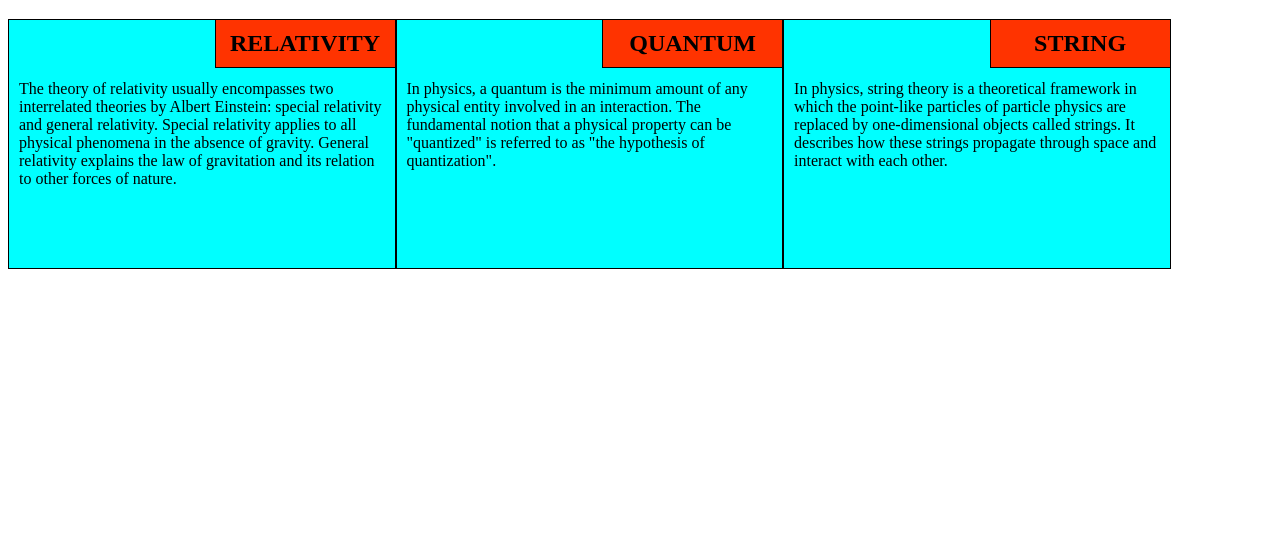
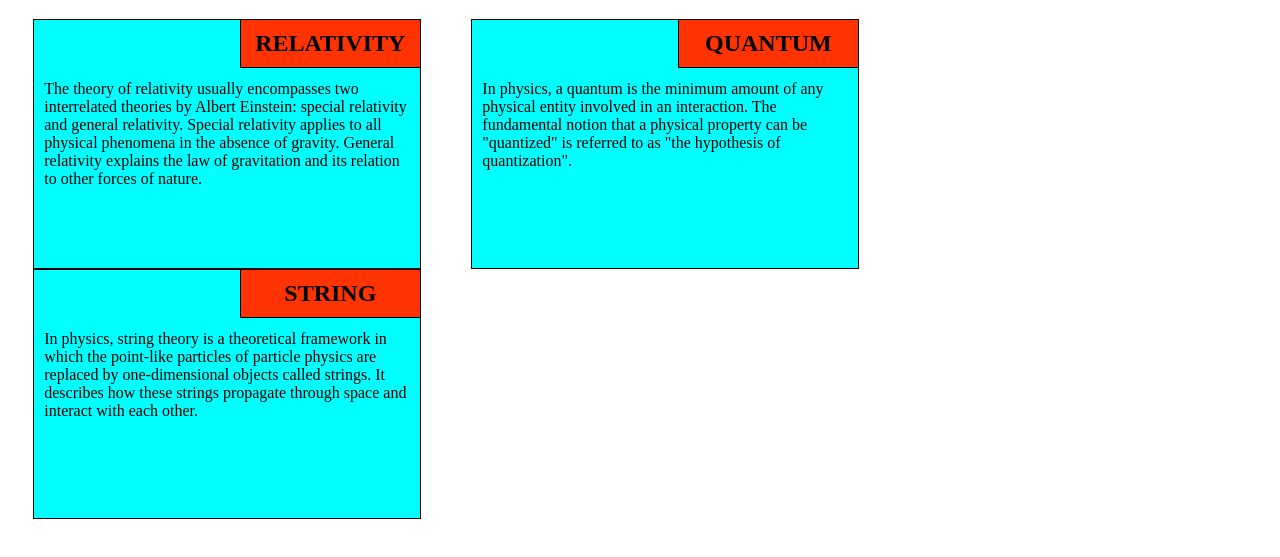
Before and after one commit to Shlokladdha/coursera, a plain HTML site: page week2/index.html in a window 1280 px wide. Shown: the part 61-618 px from the top of the page. Drawn offline with Linux system fonts and the light colour scheme.

Commit message:
Update style.css

```diff
--- a/week2/style.css
+++ b/week2/style.css
@@ -11,22 +11,12 @@ div.theories{
 h1{
   text-align:center;
 }
-div.relativity, div.quantum, div.string{
-  margin:0px;
+div.relativity, div.quantum,div.string{
   background-color: #00FFFF;
   border:1px solid #000000;
   position:relative;
-}
-div > div {
-    background-color: gray;
-    border: 1px solid;
-    float: left;
-    margin-left:2%;
-    margin-right: 2%;
-}
-
-div > div:last-child {
-   margin-right: 2%;
+  margin-left:2%;
+  margin-right: 2%;
 }
 h2{
   position:absolute;
```
